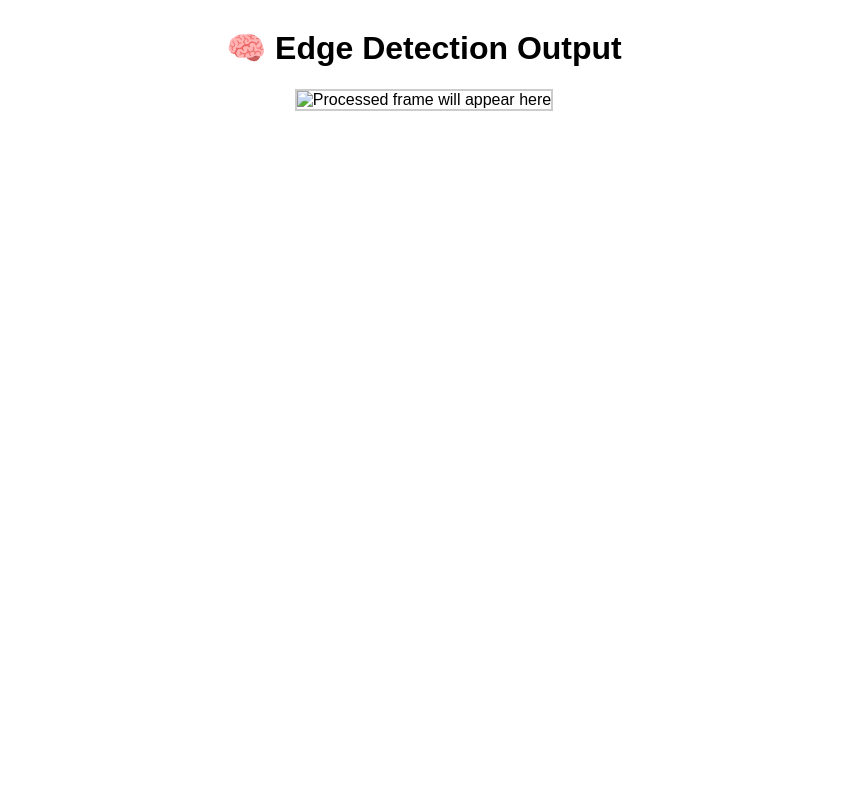
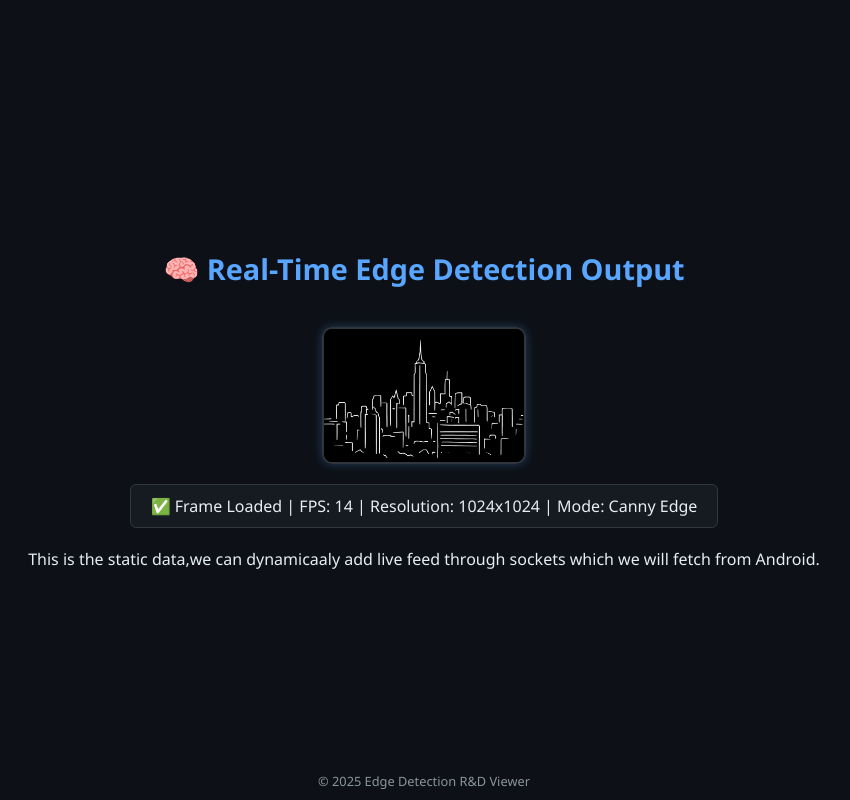
Before and after one commit to ManishxNinja/Flam_Assignment, a website: page web/index.html in a window 1280 px wide. Shown: the whole page, without its empty margins (216-1066 px from the left). Drawn offline with Linux system fonts and the light colour scheme.

Commit message:
Added a Basic static Typescript Page.

```diff
--- a/web/index.html
+++ b/web/index.html
@@ -1,13 +1,65 @@
 <!DOCTYPE html>
 <html lang="en">
-<head>
-  <meta charset="UTF-8" />
-  <title>Edge Detection Viewer</title>
-</head>
-<body style="display:flex;flex-direction:column;align-items:center;font-family:sans-serif;">
-  <h1>🧠 Edge Detection Output</h1>
-  <img id="processedFrame" alt="Processed frame will appear here" style="max-width:80%;border:2px solid #ccc;">
-  <p id="stats"></p>
-  <script src="main.js"></script>
-</body>
+  <head>
+    <meta charset="UTF-8" />
+    <meta name="viewport" content="width=device-width, initial-scale=1.0" />
+    <title>🧠 Edge Detection Viewer</title>
+    <style>
+      body {
+        margin: 0;
+        padding: 0;
+        background: #0d1117;
+        color: #e6edf3;
+        font-family: "Segoe UI", Roboto, sans-serif;
+        display: flex;
+        flex-direction: column;
+        align-items: center;
+        justify-content: center;
+        height: 100vh;
+        gap: 20px;
+      }
+      h1 {
+        font-size: 1.8rem;
+        color: #58a6ff;
+      }
+      img {
+        border-radius: 10px;
+        box-shadow: 0 0 10px rgba(88, 166, 255, 0.3);
+        max-width: 80%;
+        height: auto;
+        border: 2px solid #30363d;
+      }
+      .stats {
+        font-size: 1rem;
+        background: #161b22;
+        padding: 10px 20px;
+        border-radius: 6px;
+        border: 1px solid #30363d;
+      }
+      footer {
+        position: absolute;
+        bottom: 10px;
+        font-size: 0.8rem;
+        color: #8b949e;
+      }
+    </style>
+  </head>
+
+  <body>
+    <h1>🧠 Real-Time Edge Detection Output</h1>
+
+    <img
+      id="processedFrame"
+      src=""
+      width="200" height="150"
+      alt="Processed frame"
+    />
+
+    <div class="stats" id="stats">Loading frame...</div>
+    <div>This is the static data,we can dynamicaaly add live feed through sockets which we will fetch from Android.</div>
+
+    <footer>© 2025 Edge Detection R&D Viewer</footer>
+
+    <script src="main.js"></script>
+  </body>
 </html>
--- /dev/null
+++ b/web/main.js
@@ -0,0 +1,9 @@
+"use strict";
+const image = document.getElementById("processedFrame");
+const stats = document.getElementById("stats");
+// 🧠 Use relative path since Flam.png is inside the same folder
+const sampleImage = "Flam.png";
+setTimeout(() => {
+    image.src = sampleImage;
+    stats.textContent = `✅ Frame Loaded | FPS: 14 | Resolution: 1024x1024 | Mode: Canny Edge`;
+}, 1000);
```
Also changed, not shown: web/main.ts (+10 -0 lines), web/tsconfig.json (+10 -0 lines), web/Flam.png (added), 1 other file.
